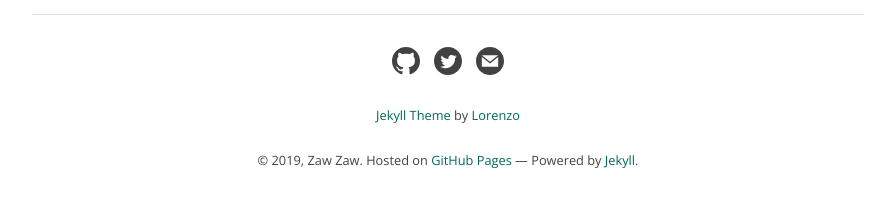
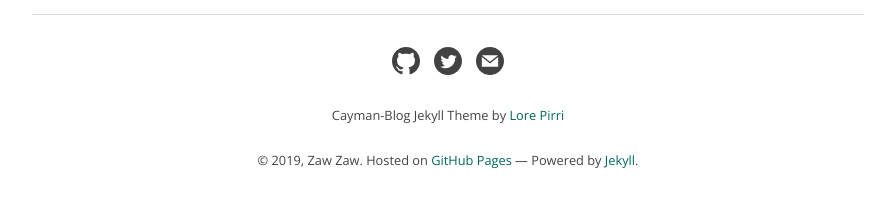
Before and after one commit to zawzaww/zawzaww.github.io, a Jekyll site: the page built from index.html, in a window 1280 px wide and 900 px high, scrolled down 2937 px. Shown: the part 662-870 px from the top of the window, without its empty margins (192-1087 px from the left). Built offline with Jekyll 4.4.1, drawn with Linux system fonts in a browser that asks for light colours.

Commit message:
_layouts: default.html: footer: Fix jekyll theme name and original theme's author name
Signed-off-by: Zaw Zaw <zawzthein@outlook.com>

```diff
--- a/_layouts/default.html
+++ b/_layouts/default.html
@@ -136,7 +136,7 @@
         {% endif %}
        </p>
 
-       <p align="center"><small><a href="https://github.com/lorepirri/cayman-blog">Jekyll Theme</a> by <a href="https://github.com/lorepirri">Lorenzo</a></small></p>
+       <p align="center"><small>Cayman-Blog Jekyll Theme by <a href="https://github.com/lorepirri">Lore Pirri</a></small></p>
 
        <p align="center"><small>© 2019, Zaw Zaw. Hosted on <a href="https://pages.github.com">GitHub Pages</a> &mdash; Powered by <a href="https://jekyllrb.com">Jekyll.</a></small></p>
 
```
